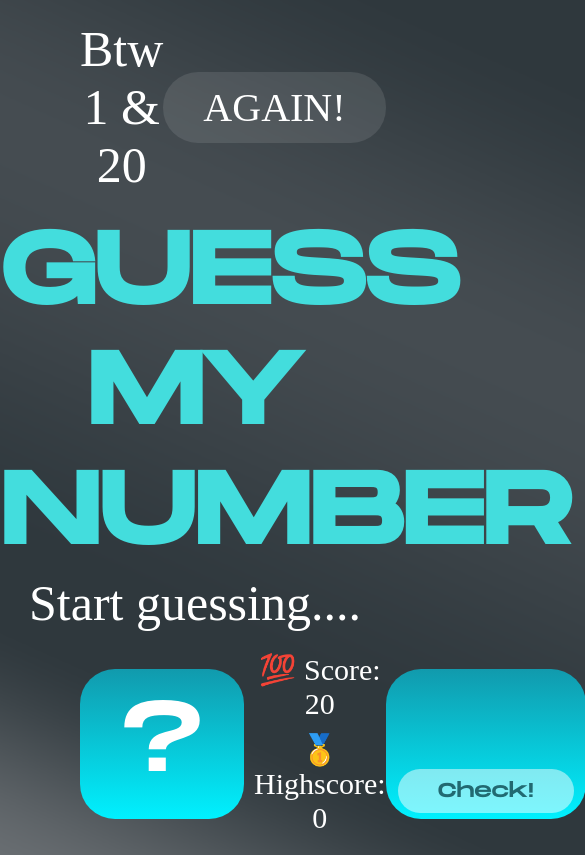
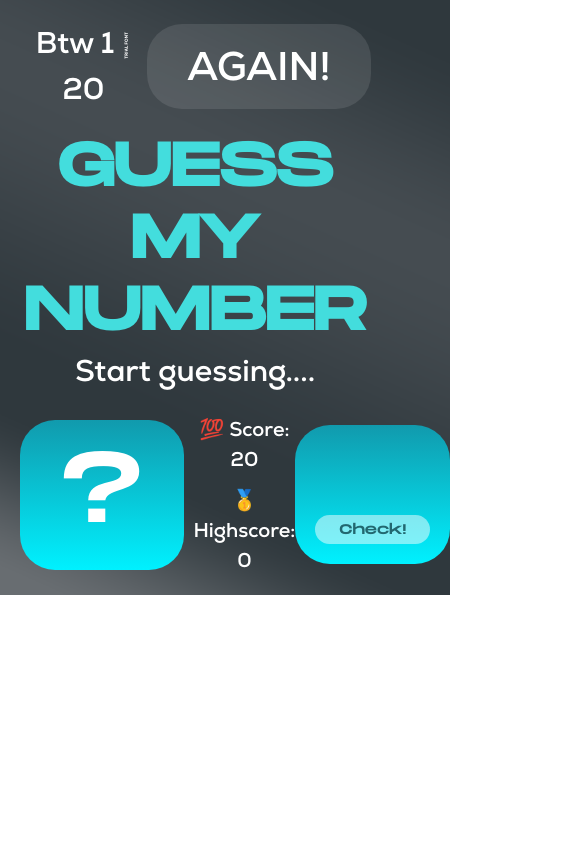
Before and after one commit to Dadabrands/Guess-My-Number-Game, a plain HTML site: page index.html in a window 390 px wide. Shown: the whole page, 585 px wide, since content can reach past the window. Drawn offline with Linux system fonts and the light colour scheme.

Commit message:
Second commit

```diff
--- a/style.css
+++ b/style.css
@@ -3,13 +3,18 @@
   padding: 0;
   box-sizing: inherit;
 }
+
 @font-face {
   font-family: Nexa;
   src: url(./fonts/Nexa-Trial-Bold.otf);
+}
 
+@font-face {
   font-family: Gilroy-Light;
   src: url(./fonts/Gilroy-Light.otf);
+}
 
+@font-face {
   font-family: Monument-Regular;
   src: url(./fonts/MonumentExtended-Regular.otf);
 }
@@ -20,9 +25,7 @@ html {
 }
 
 body {
-  /* font-family: ; */
   color: #fff;
-
   background: url(bg.png);
   background-repeat: no-repeat;
   background-position: center;
@@ -33,7 +36,7 @@ h1 {
   color: #43dddd;
   font-family: Monument-Regular;
   font-size: 100px;
-  margin: auto 0px;
+  margin: auto 0;
   text-align: center;
 }
 
@@ -43,40 +46,41 @@ p.message {
   font-size: 50px;
   text-align: center;
 }
+
 header {
   display: flex;
   justify-content: space-between;
   align-items: center;
-  width: 100%;
-  padding: 0px 80px;
+  padding: 0 5%;
   margin: 20px auto;
 }
+
 footer {
-  display: inline-flex;
-  margin: 20px auto;
-  padding: 0px 80px;
+  display: flex;
   justify-content: space-between;
   align-items: center;
-  width: 100%;
+  padding: 0 5%;
+  margin: 20px auto;
 }
+
 p.BTW {
   color: #ffffff;
   font-family: Nexa;
   font-size: 50px;
   text-align: center;
 }
+
 p.label-highscore,
 p.label-score {
   color: #ffffff;
   font-family: Nexa;
   font-size: 30px;
   text-align: center;
-  justify-items: center;
 }
+
 div .again {
   background: rgba(255, 255, 255, 0.1);
   text-align: center;
-  /* opacity: 40%; */
   color: #ffffff;
   font-family: Nexa;
   font-size: 40px;
@@ -85,9 +89,11 @@ div .again {
   border: none;
   padding: 12px 40px;
 }
+
 button {
   cursor: pointer;
 }
+
 .number {
   width: 200px;
   margin-right: 10px;
@@ -99,34 +105,26 @@ button {
   border-radius: 35px;
   background: linear-gradient(#119aad, #00f1ff);
 }
-/* .Guess {
-  width: 200px;
-  border: none;
-  margin-right: 10px;
-  font-family: Monument-Regular;
-  font-size: 20px;
-  color: #fff;
-  text-align: center;
-  padding: 12px 40px;
-  height: 150px;
-  border-radius: 35px;
-  background: linear-gradient(#119aad, #00f1ff);
-} */
+
 div.Guess {
-  width: 200px;
-  height: 150px;
-  background: linear-gradient(#119aad, #00f1ff);
+  width: 100%;
+  max-width: 400px;
+  height: auto;
+  margin: 0 auto;
   display: flex;
   flex-direction: column;
   align-items: center;
   justify-content: center;
+  padding: 20px;
+  background: linear-gradient(#119aad, #00f1ff);
   border-radius: 35px;
 }
 
 div.Guess input[type='number'] {
   border: none;
   background: transparent;
-  width: 200px;
+  width: 100%;
+  max-width: 300px;
   text-align: center;
   padding: 12px;
   color: #fff;
@@ -140,10 +138,65 @@ div.Guess button {
   border: none;
   padding: 10px 40px;
   color: #2f383d;
-  /* color: #fff; */
   font-family: Monument-Regular;
   font-size: 20px;
   opacity: 0.7;
   cursor: pointer;
   border-radius: 35px;
 }
+
+@media screen and (max-width: 768px) {
+  h1 {
+    font-size: 80px;
+  }
+
+  p.message {
+    font-size: 40px;
+  }
+
+  p.BTW {
+    font-size: 40px;
+  }
+
+  p.label-highscore,
+  p.label-score {
+    font-size: 24px;
+  }
+
+  div.Guess input[type='number'] {
+    font-size: 40px;
+  }
+
+  div.Guess button {
+    font-size: 16px;
+    padding: 8px 30px;
+  }
+}
+
+@media screen and (max-width: 480px) {
+  h1 {
+    font-size: 60px;
+  }
+
+  p.message {
+    font-size: 30px;
+  }
+
+  p.BTW {
+    font-size: 30px;
+  }
+
+  p.label-highscore,
+  p.label-score {
+    font-size: 20px;
+  }
+
+  div.Guess input[type='number'] {
+    font-size: 30px;
+  }
+
+  div.Guess button {
+    font-size: 14px;
+    padding: 6px 24px;
+  }
+}
```
